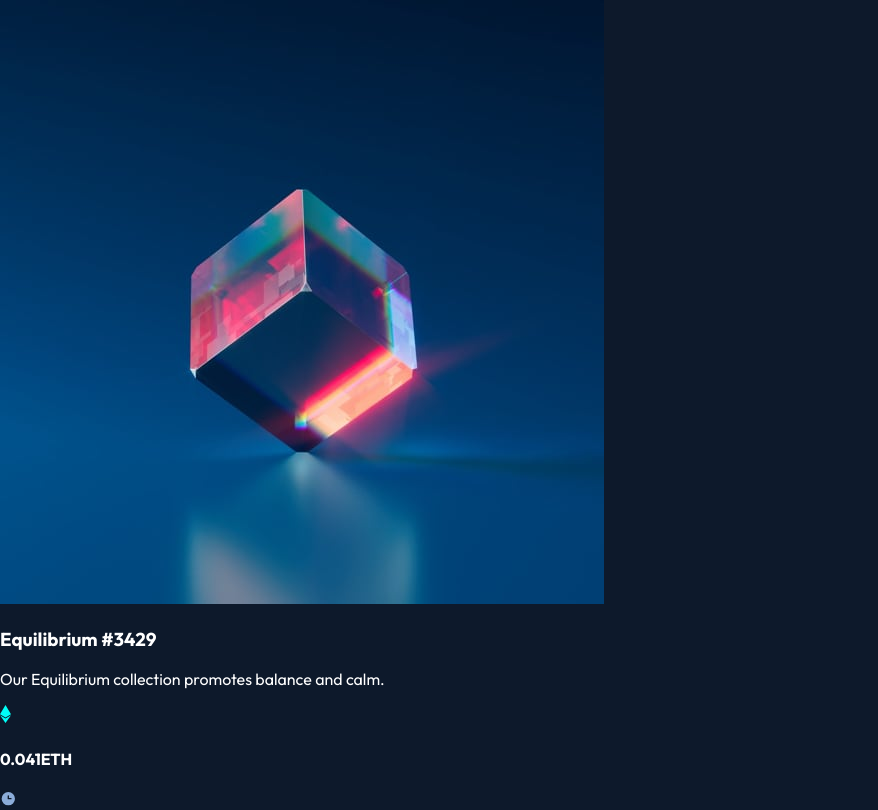
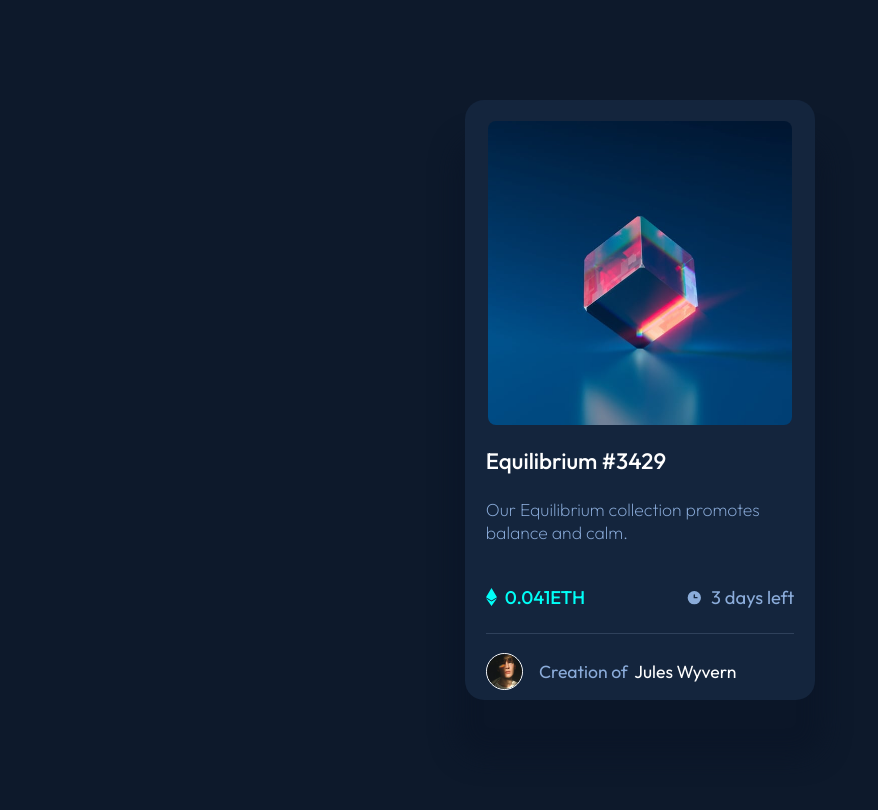
Before and after one commit to edwin-hudson/nft-card-preview, a plain HTML site: page index.html in a window 1280 px wide. Shown: the top 810 px of the page, without its empty margins (0-878 px from the left). Drawn offline with Linux system fonts and the light colour scheme.

Commit message:
Fix typo in profile image class name and update CSS variables for improved styling

```diff
--- a/index.html
+++ b/index.html
@@ -29,7 +29,7 @@
                 </div>
             </div>
             <footer>
-                <img src="images/image-avatar.png" alt="" class="pofile">
+                <img src="images/image-avatar.png" alt="" class="profile">
                 <h3 class="status">Creation of </h3>
                 <h3 class="name">Jules Wyvern</h3>
             </footer>
--- a/style.css
+++ b/style.css
@@ -3,6 +3,7 @@
 
 --Blue-500: hsl(215, 51%, 70%);
 --Cyan-400: hsl(178, 100%, 50%);
+--Cyan-200: hsl(178, 100%, 50%, 30%);
 
 /* ### Neutral */
 
@@ -11,6 +12,7 @@
 --Blue-line: hsl(215, 32%, 27%);
 --White: hsl(0, 0%, 100%);
 
+--Blue-border-BG: hsl(217, 55%, 10%);
 /* - Font size (paragraph): 18px */
 }
 
@@ -21,4 +23,155 @@ body {
     font-family: "Outfit", sans-serif;
     background: var(--Blue-main-BG);
     color: var(--White);
+    display: flex;
+    flex-direction: column;
+    align-items: center;
+    justify-content: center;
+    height: 100vh;
 }
+
+main {
+    display: flex;
+    flex-direction: column;
+    align-items: center;
+    justify-content: center;
+    width: 21.875rem;
+    height: 37.5rem;
+    background: var(--Blue-card-BG);
+    overflow: hidden;
+    border-radius: 1.2rem;
+    box-shadow: 0px 3rem 25px 10px var(--Blue-border-BG);
+}
+
+header {
+    display: flex;
+    flex-direction: column;
+    align-items: center;
+    justify-content: start;
+    padding: 1.3rem;
+    overflow: hidden;
+    height: 100%;
+}
+
+.image {
+    position: relative;
+    width: 19rem;
+    border-radius: 0.5rem;
+    height: 19rem;
+    cursor: pointer;
+}
+
+.picture {
+    width: 19rem;
+    border-radius: 0.5rem;
+}
+
+.image::after {
+    content: "";
+    position: absolute;
+    width: 100%;
+    height: auto;
+    top: 0;
+    left: 0;
+    right: 0;
+    bottom: 0;
+    background: var(--Cyan-200);
+    border-radius: inherit;
+    z-index: 2;
+    opacity: 0;
+}
+
+.image::before {
+    content: "";
+    position: absolute;
+    width: 100%;
+    height: auto;
+    top: 50%;
+    left: 50%;
+    right: 0;
+    bottom: 0;
+    background-image: url('images/icon-view.svg');
+    background-repeat: no-repeat;
+    background-position: center;
+    z-index: 3;
+    transform: translate(-50%, -50%);
+    opacity: 0;
+}
+
+.image:hover::after,
+.image:hover::before {
+    opacity: 1;
+}
+
+.title {
+    font-size: 1.4rem;
+    font-weight: 500;
+}
+
+.desc {
+    font-size: 1.1rem;
+    font-weight: 200;
+    color: var(--Blue-500);
+}
+
+.summary {
+    display: flex;
+    flex-direction: row;
+    justify-content: space-between;
+    align-items: center;
+    width: 100%;
+}
+
+.left, .right {
+    display: flex;
+    flex-direction: row;
+    align-items: center;
+    gap: 0.5rem;
+    font-size: 1.15rem;
+    padding: 0;
+}
+
+.left-text {
+    color: var(--Cyan-400);
+    font-weight: 500;
+}
+
+.right-text {
+    font-weight: 400;
+    color: var(--Blue-500);
+}
+
+footer {
+    display: flex;
+    flex-direction: row;
+    justify-content: start;
+    align-items: center;
+    width: 100%;
+    padding-top: 0.5rem;
+    border-top: solid 0.001rem var(--Blue-line);
+}
+
+.profile {
+    width: 2.2rem;
+    border: solid 0.12rem var(--White);
+    border-radius: 50%;
+    margin-right: 1rem;
+}
+
+.status {
+    font-size: 1.1rem;
+    font-weight: 400;
+    padding-right: 0.4rem;
+    color: var(--Blue-500);
+}
+
+.name {
+    font-size: 1.1rem;
+    font-weight: 400;
+    color: var(--White);
+}
+
+.name:hover, .title:hover {
+    color: var(--Cyan-400);
+    cursor: pointer;
+}
```
